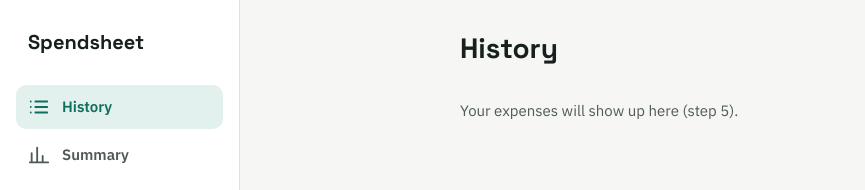
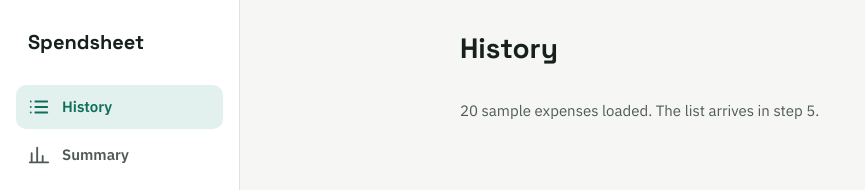
Before and after one commit to swadeshkelkar/spendsheet, a React (Vite) app: page /#/history in a window 1280 px wide. Shown: the top 190 px of the page, without its empty margins (0-865 px from the left). Built offline with nearby package versions, Linux system fonts and the light colour scheme.

Commit message:
Add sample data store

```diff
--- /dev/null
+++ b/src/data/store.js
@@ -0,0 +1,99 @@
+// The app's data: expenses and categories.
+//
+// For now everything is kept in the browser (localStorage) and starts with
+// sample data. Later, a Google Sheets version will offer the same functions,
+// so the screens won't need to change.
+//
+// The functions are `async` because reading a Google Sheet takes time. Screens
+// already wait for them, so switching to Sheets later is a drop-in change.
+
+import { addDays, todayISO } from "../lib/dates.js";
+
+// The key our data is saved under in localStorage.
+const STORAGE_KEY = "spendsheet:data";
+
+// Categories every new user starts with. "Other" is the fallback and stays last.
+const DEFAULT_CATEGORIES = [
+  { id: "food", name: "Food", color: "teal", active: true },
+  { id: "transport", name: "Transport", color: "purple", active: true },
+  { id: "shopping", name: "Shopping", color: "orange", active: true },
+  { id: "bills", name: "Bills", color: "blue", active: true },
+  { id: "health", name: "Health", color: "ochre", active: true },
+  { id: "other", name: "Other", color: "gray", active: true },
+];
+
+// Sample expenses: [days ago, amount, category id, note].
+// Using "days ago" keeps the sample data fresh whenever you first open the app.
+const SAMPLE_ROWS = [
+  [0, 180, "food", "Lunch at office canteen"],
+  [0, 90, "transport", "Auto to station"],
+  [1, 1240, "food", "Groceries"],
+  [1, 1860, "bills", "Electricity bill"],
+  [3, 420, "health", "Pharmacy"],
+  [3, 500, "other", "Movie tickets"],
+  [4, 2150, "shopping", "Running shoes"],
+  [6, 650, "food", "Dinner with friends"],
+  [8, 799, "bills", "Mobile recharge"],
+  [9, 340, "transport", "Cab to airport"],
+  [12, 1580, "food", "Monthly groceries"],
+  [15, 999, "shopping", "Phone cover and cable"],
+  [19, 2200, "bills", "Internet bill"],
+  [24, 260, "food", "Coffee and snacks"],
+  [28, 1450, "transport", "Fuel"],
+  [33, 3200, "shopping", "Clothes"],
+  [36, 1900, "food", "Groceries"],
+  [40, 2100, "bills", "Electricity bill"],
+  [44, 600, "health", "Doctor visit"],
+  [47, 380, "other", "Gift wrap and card"],
+];
+
+// A unique ID for each expense. Edits and deletes will find expenses by this ID,
+// never by their position in a list (rows in a sheet can be re-sorted).
+function newId() {
+  return crypto.randomUUID();
+}
+
+// Builds a fresh set of sample data.
+function createSampleData() {
+  const today = todayISO();
+  const expenses = SAMPLE_ROWS.map(([daysAgo, amount, categoryId, note]) => ({
+    id: newId(),
+    date: addDays(today, -daysAgo),
+    amount,
+    categoryId,
+    note,
+    createdAt: new Date().toISOString(),
+  }));
+  return { expenses, categories: DEFAULT_CATEGORIES };
+}
+
+// Reads our data from localStorage. The first time, there is nothing saved yet,
+// so we create the sample data and save it.
+function loadData() {
+  const saved = localStorage.getItem(STORAGE_KEY);
+  if (saved) {
+    return JSON.parse(saved); // text → JavaScript object
+  }
+  const data = createSampleData();
+  saveData(data);
+  return data;
+}
+
+function saveData(data) {
+  localStorage.setItem(STORAGE_KEY, JSON.stringify(data)); // object → text
+}
+
+// ---------- What the screens use ----------
+
+export async function getExpenses() {
+  return loadData().expenses;
+}
+
+export async function getCategories() {
+  return loadData().categories;
+}
+
+// Throws away saved data so the next read starts again from the samples.
+export function resetSampleData() {
+  localStorage.removeItem(STORAGE_KEY);
+}
--- /dev/null
+++ b/src/lib/dates.js
@@ -0,0 +1,34 @@
+// Small helpers for calendar dates written as "YYYY-MM-DD" strings.
+//
+// Why strings and not Date objects? A Date is a moment in time, and turning it
+// into a day depends on the time zone. For example, new Date().toISOString()
+// uses UTC, so before 5:30 AM in India it would give *yesterday's* date.
+// These helpers always use the local calendar day.
+
+// Adds a leading zero: 7 → "07"
+function pad(n) {
+  return String(n).padStart(2, "0");
+}
+
+// Date object → "2026-10-24" (local day)
+export function toISODate(date) {
+  return `${date.getFullYear()}-${pad(date.getMonth() + 1)}-${pad(date.getDate())}`;
+}
+
+// Today's date, e.g. "2026-10-24"
+export function todayISO() {
+  return toISODate(new Date());
+}
+
+// "2026-10-24" → a Date at local midnight
+export function parseISODate(iso) {
+  const [year, month, day] = iso.split("-").map(Number);
+  return new Date(year, month - 1, day); // months are 0-based in JavaScript
+}
+
+// addDays("2026-10-24", -3) → "2026-10-21"
+export function addDays(iso, days) {
+  const date = parseISODate(iso);
+  date.setDate(date.getDate() + days); // handles month and year boundaries for us
+  return toISODate(date);
+}
--- a/src/pages/History.jsx
+++ b/src/pages/History.jsx
@@ -1,8 +1,20 @@
+import { useEffect, useState } from "react";
+import { getExpenses } from "../data/store.js";
+
 function History() {
+  // Starts as an empty list; filled in once the data has loaded.
+  const [expenses, setExpenses] = useState([]);
+
+  // Runs once, after the screen first appears: load the expenses, then put
+  // them in state, which redraws the screen with the real count.
+  useEffect(() => {
+    getExpenses().then((list) => setExpenses(list));
+  }, []);
+
   return (
     <div className="page">
       <h1 className="page-title">History</h1>
-      <p className="muted">Your expenses will show up here (step 5).</p>
+      <p className="muted">{expenses.length} sample expenses loaded. The list arrives in step 5.</p>
     </div>
   );
 }
```
